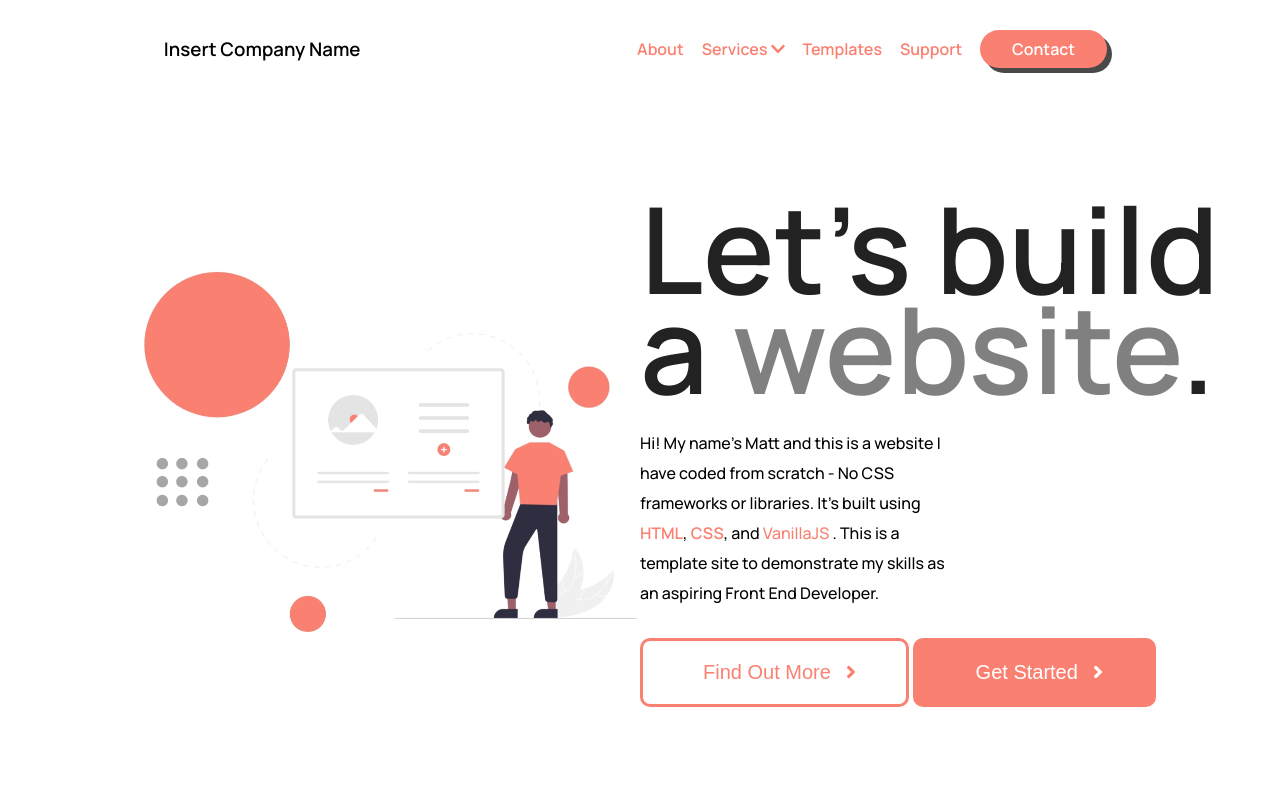
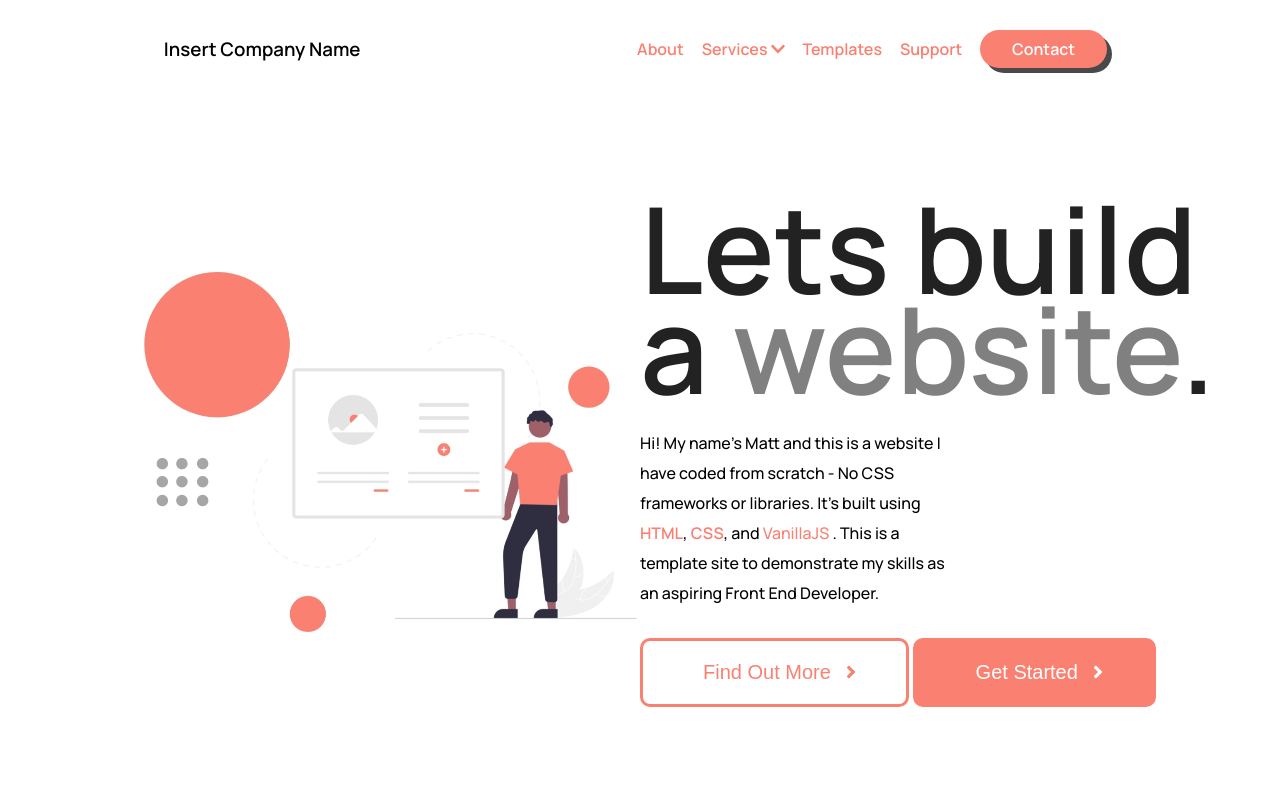
Before and after one commit to mattpt24/templatesite, a plain HTML site: page index.html in a window 1280 px wide. Shown: the top 800 px of the page. Drawn offline with nearby package versions, Linux system fonts and the light colour scheme.

Commit message:
Update index.html

```diff
--- a/index.html
+++ b/index.html
@@ -52,7 +52,7 @@
 
 
             <div class="card">
-            <h1>Let's build<br>a <span style="color:grey">website</span>.</h1>
+            <h1>Lets build<br>a <span style="color:grey">website</span>.</h1>
             <p>Hi! My name's Matt and this is a website I have coded from scratch - No CSS frameworks or libraries.
         It's built using <span style="color:#fa8072;font-weight:bolder">HTML</span>, <span style="color:#fa8072;font-weight:bolder">CSS</span>, and <span style="color:#fa8072;font-weight:bolde">VanillaJS</span> . This is a template site to demonstrate my skills as an aspiring Front End Developer.</p>
             <button  style="color: #fa8072;font-size: 20px;border-color: #fa8072" class="get-started">Find Out More  <i class="fas fa-angle-right"></i></button>
```
